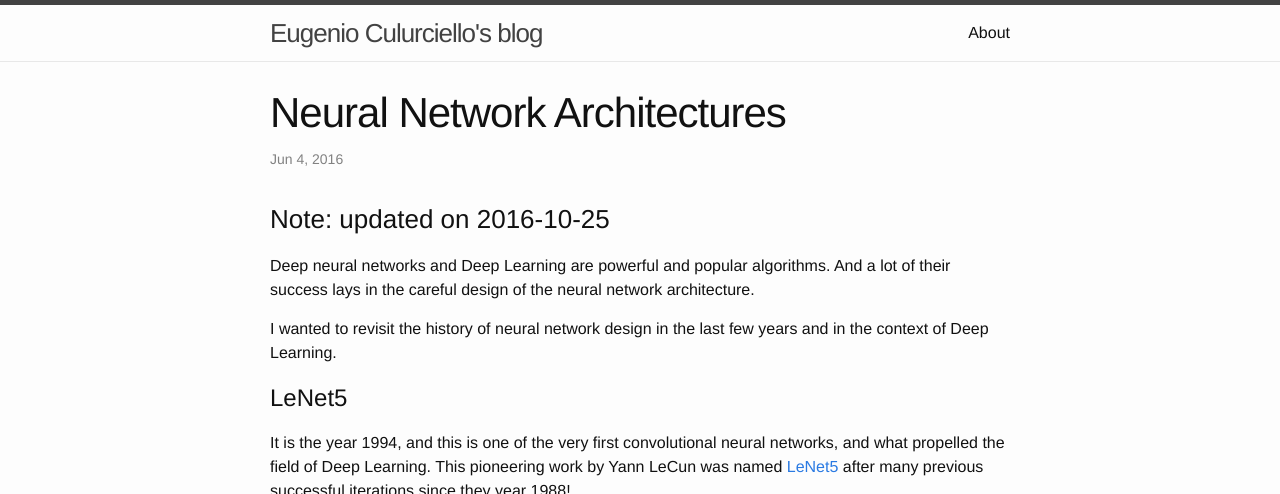
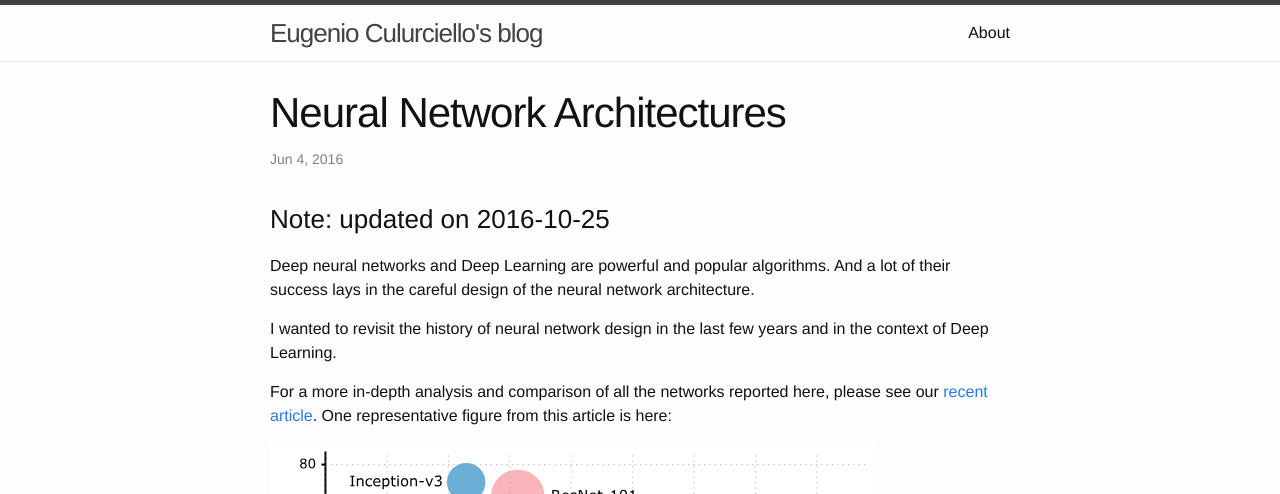
Before and after one commit to culurciello/culurciello.github.io, a Jekyll site: the page built from _posts/2016-06-05-nets.markdown, in a window 1280 px wide and 900 px high, cut to the strip 0-494 px from the top of the window. Built offline with Jekyll 4.4.1, drawn with Linux system fonts in a browser that asks for light colours; some of the changed text lies outside the part shown.

Commit message:
update alf paper fig2

```diff
--- a/_posts/2016-06-05-nets.markdown
+++ b/_posts/2016-06-05-nets.markdown
@@ -10,6 +10,14 @@ categories: tech
 Deep neural networks and Deep Learning are powerful and popular algorithms. And a lot of their success lays in the careful design of the neural network architecture.
 
 I wanted to revisit the history of neural network design in the last few years and in the context of Deep Learning.
+
+For a more in-depth analysis and comparison of all the networks reported here, please see our [recent article](https://arxiv.org/abs/1605.07678). One representative figure from this article is here:
+
+![](/assets/nets/acc_vs_net_vs_ops.svg)
+
+Reporting top-1 one-crop accuracy versus amount of operations required for a single forward pass in multiple popular neural network architectures.
+
+
 
 # LeNet5
 It is the year 1994, and this is one of the very first convolutional neural networks, and what propelled the field of Deep Learning. This pioneering work by Yann LeCun was named [LeNet5](http://yann.lecun.com/exdb/publis/pdf/lecun-01a.pdf) after many previous successful iterations since they year 1988!
```
Also changed, not shown: assets/nets/acc_vs_net_vs_ops.svg (added).
